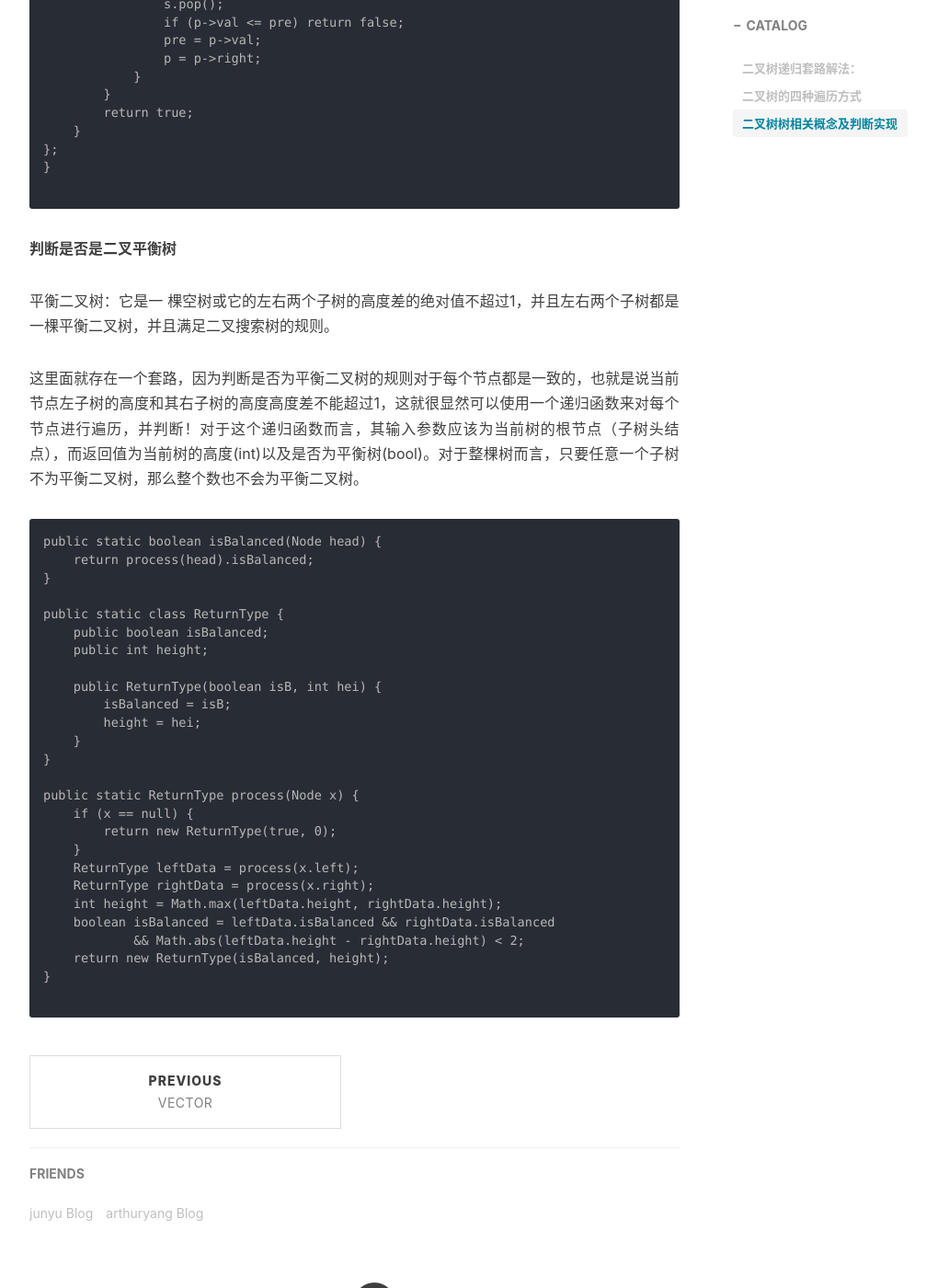
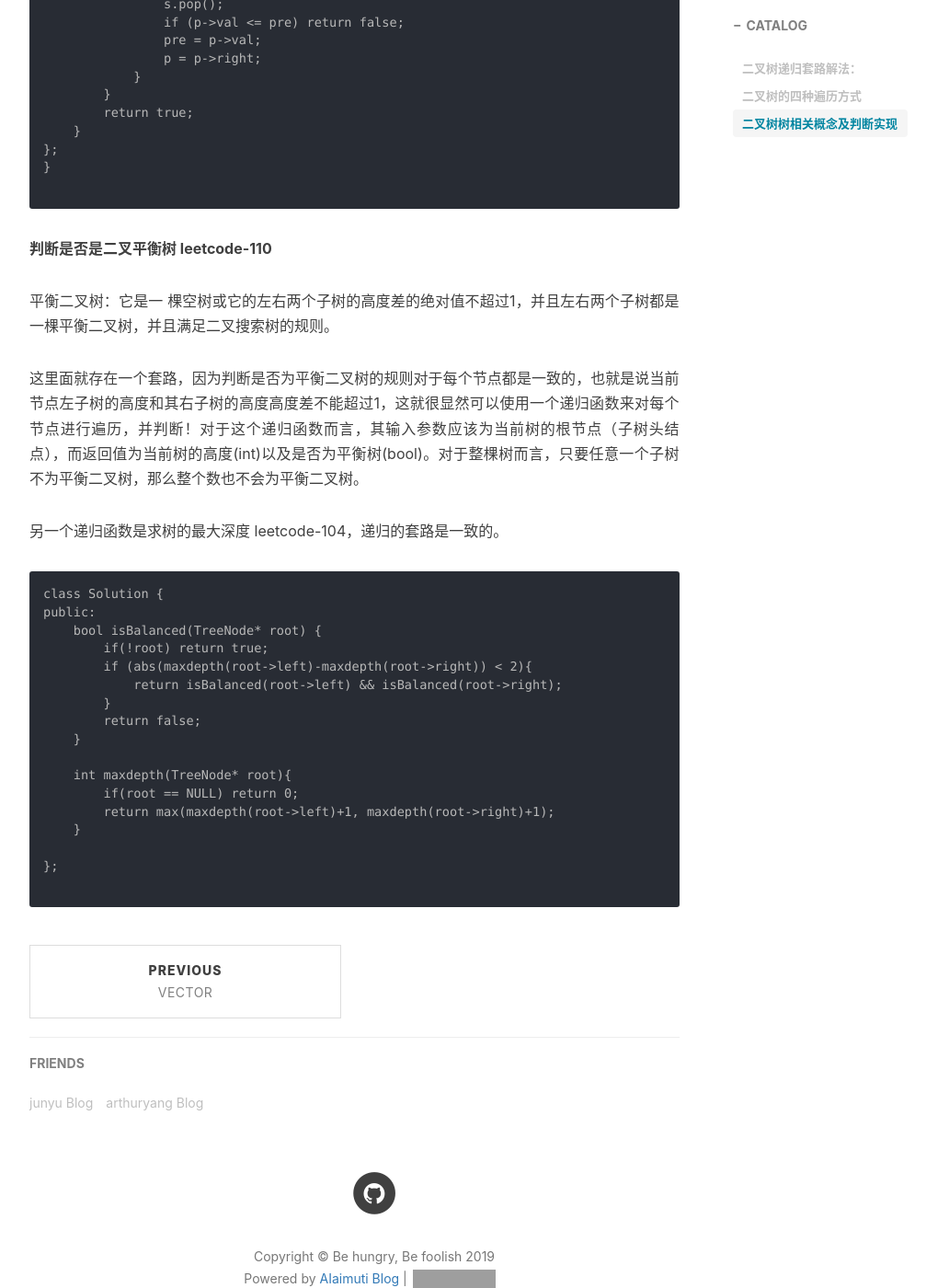
Before and after one commit to AIaimuti/aiaimuti.github.io, a Jekyll site: the page built from _posts/2019-11-26-tree.md, in a window 1280 px wide and 1400 px high, scrolled down 6802 px. Shown: the whole window at 92% size, without its empty margins (233-1240 px from the left). Built offline with Jekyll 4.4.1, drawn with Linux system fonts in a browser that asks for light colours; nearby versions of some CDN libraries; comment, search, counter and statistics services are not loaded; grey boxes are pictures that could not be loaded.

Commit message:
Update 2019-11-26-tree.md

````diff
--- a/_posts/2019-11-26-tree.md
+++ b/_posts/2019-11-26-tree.md
@@ -271,37 +271,30 @@ public:
 }
 
 ```
-**判断是否是二叉平衡树**
+**判断是否是二叉平衡树 leetcode-110**
 
 平衡二叉树：它是一 棵空树或它的左右两个子树的高度差的绝对值不超过1，并且左右两个子树都是一棵平衡二叉树，并且满足二叉搜索树的规则。
 
 这里面就存在一个套路，因为判断是否为平衡二叉树的规则对于每个节点都是一致的，也就是说当前节点左子树的高度和其右子树的高度高度差不能超过1，这就很显然可以使用一个递归函数来对每个节点进行遍历，并判断！对于这个递归函数而言，其输入参数应该为当前树的根节点（子树头结点），而返回值为当前树的高度(int)以及是否为平衡树(bool)。对于整棵树而言，只要任意一个子树不为平衡二叉树，那么整个数也不会为平衡二叉树。
 
-```
-public static boolean isBalanced(Node head) {
-    return process(head).isBalanced;
-}
-
-public static class ReturnType {
-    public boolean isBalanced;
-    public int height;
-
-    public ReturnType(boolean isB, int hei) {
-        isBalanced = isB;
-        height = hei;
-    }
-}
-
-public static ReturnType process(Node x) {
-    if (x == null) {
-        return new ReturnType(true, 0);
-    }
-    ReturnType leftData = process(x.left);
-    ReturnType rightData = process(x.right);
-    int height = Math.max(leftData.height, rightData.height);
-    boolean isBalanced = leftData.isBalanced && rightData.isBalanced
-            && Math.abs(leftData.height - rightData.height) < 2;
-    return new ReturnType(isBalanced, height);
-}
+另一个递归函数是求树的最大深度 leetcode-104，递归的套路是一致的。
 
 ```
+class Solution {
+public:
+    bool isBalanced(TreeNode* root) {
+        if(!root) return true;
+        if (abs(maxdepth(root->left)-maxdepth(root->right)) < 2){
+            return isBalanced(root->left) && isBalanced(root->right);
+        }
+        return false;
+    }
+
+    int maxdepth(TreeNode* root){
+        if(root == NULL) return 0;
+        return max(maxdepth(root->left)+1, maxdepth(root->right)+1);
+    }
+
+};
+
+```
````
